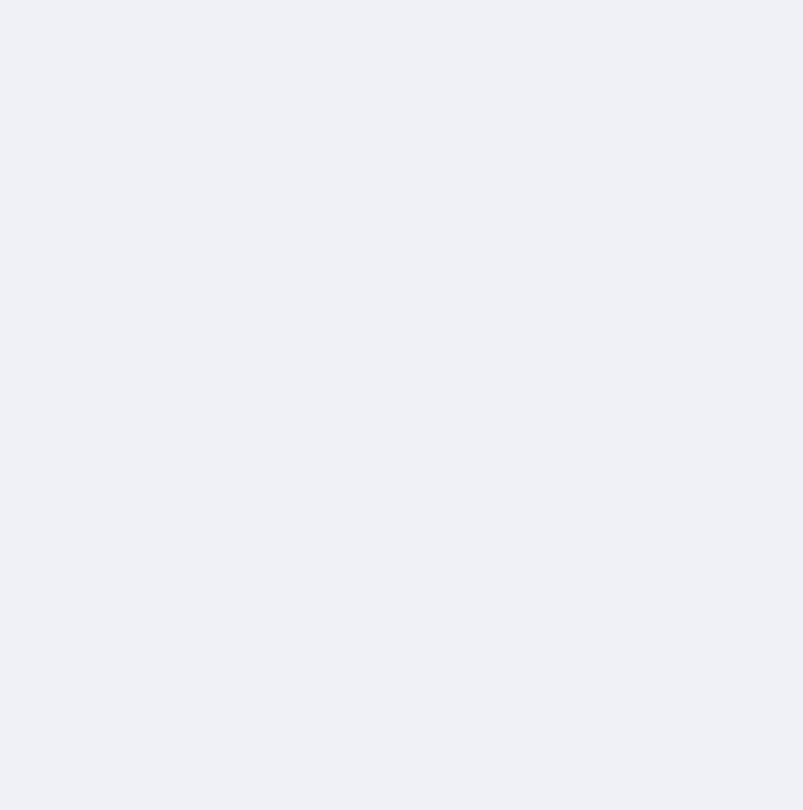
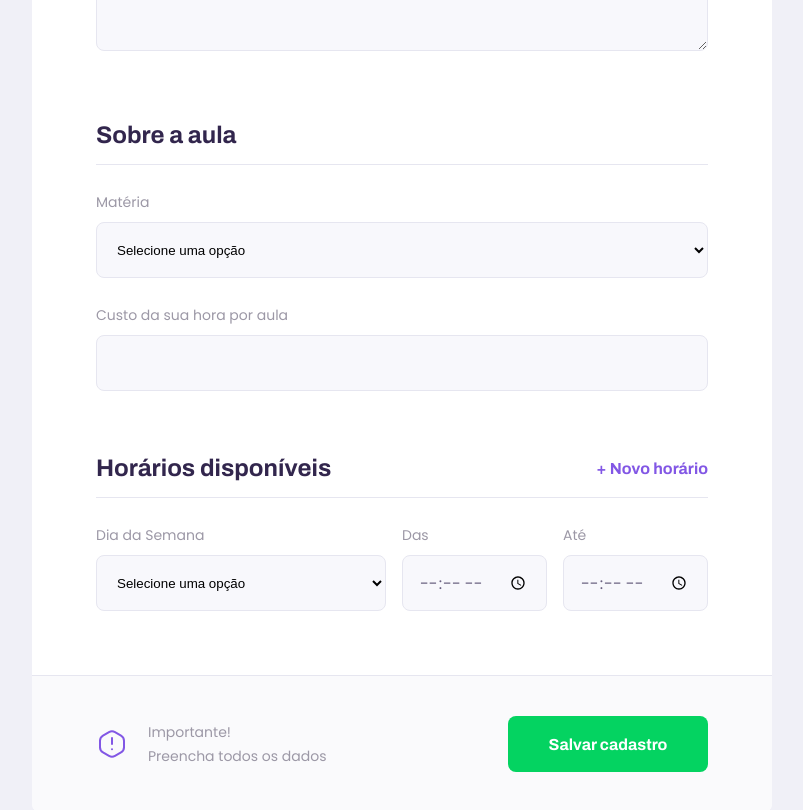
Before and after one commit to RodrigoNovais/rocketseat-nlw-2, a React (Create React App) app in the folder web/: page /give-classes in a window 1280 px wide. Shown: the part 900-1710 px from the top of the page, without its empty margins (238-1041 px from the left). Before the commit the page ends 800 px from the top, so only its background shows below. Built offline with nearby package versions, Linux system fonts and the light colour scheme.

Commit message:
web: Teacher Form Page

```diff
--- a/web/src/pages/TeacherForm/index.tsx
+++ b/web/src/pages/TeacherForm/index.tsx
@@ -1,11 +1,83 @@
 import React from 'react'
+
+import PageHeader from '../../components/PageHeader';
+import Input from '../../components/Input';
+import TextArea from '../../components/TextArea';
+import Select from '../../components/Select';
+
+import warningIcon from '../../assets/images/icons/warning.svg'
 
 import './styles.css';
 
 const TeacherForm: React.FC = () => {
     return (
-        <div>
+        <div id="page-teacher-form" className="container">
+            <PageHeader
+                title="Que incrível que você quer dar aulas."
+                description="O primeiro passo é preencher esse formulário de inscrição."/>
 
+            <main>
+                <fieldset>
+                    <legend>Seus dados</legend>
+
+                    <Input name="name" label="Nome Completo" />
+                    <Input name="avatar" label="Avatar" />
+                    <Input name="whatsApp" label="WhatsApp" />
+
+                    <TextArea name="bio" label="Biografia" />
+                </fieldset>
+
+                <fieldset>
+                    <legend>Sobre a aula</legend>
+
+                    <Select name="subject" label="Matéria" options={[
+                        { value: 'Artes', label: 'Artes' },
+                        { value: 'Biologia', label: 'Biologia' },
+                        { value: 'Ciências', label: 'Ciências' },
+                        { value: 'Educação Física', label: 'Educação Física' },
+                        { value: 'Geografia', label: 'Geografia' },
+                        { value: 'Historia', label: 'Historia' },
+                        { value: 'Matemática', label: 'Matemática' },
+                        { value: 'Português', label: 'Português' },
+                        { value: 'Química', label: 'Química' },
+                    ]} />
+
+                    <Input name="cost" label="Custo da sua hora por aula" />
+                </fieldset>
+
+                <fieldset>
+                    <legend>
+                        Horários disponíveis
+                        <button type="button">+ Novo horário</button>
+                    </legend>
+
+                    <div className="schedule-item">
+                            <Select name="week-day" label="Dia da Semana"  options={[
+                                { value: '0', label: 'Domingo' },
+                                { value: '1', label: 'Segunda-Feira' },
+                                { value: '2', label: 'Terça-Feira' },
+                                { value: '3', label: 'Quarta-Feira' },
+                                { value: '4', label: 'Quinta-Feira' },
+                                { value: '5', label: 'Sexta-Feira' },
+                                { value: '6', label: 'Sábado' },
+                            ]} />
+
+                            <Input type="time" name="from" label="Das" />
+
+                            <Input type="time" name="to" label="Até" />
+                        </div>
+                </fieldset>
+
+                <footer>
+                    <p>
+                        <img src={warningIcon} alt="Aviso Importante"/>
+                        Importante! <br />
+                        Preencha todos os dados
+                    </p>
+
+                    <button type="button">Salvar cadastro</button>
+                </footer>
+            </main>
         </div>
     );
 };
--- a/web/src/pages/TeacherForm/styles.css
+++ b/web/src/pages/TeacherForm/styles.css
@@ -0,0 +1,146 @@
+#page-teacher-form {
+    width: 100vw;
+    height: 100vh;
+}
+
+#page-teacher-form .page-header .header-content {
+    margin-bottom: 6.4rem;
+}
+
+#page-teacher-form main {
+    background: var(--color-box-base);
+    width: 100%;
+    max-width: 74rem;
+
+    margin: -3.2rem  auto 3.2rem;
+
+    border-radius: 0.8rem;
+    padding-top: 6.4rem;
+    overflow: hidden;
+}
+
+#page-teacher-form main fieldset {
+    border: 0;
+    padding: 0 2.4rem;
+}
+
+#page-teacher-form main fieldset + fieldset {
+    margin-top: 6.4rem;
+}
+
+#page-teacher-form main fieldset legend {
+    font: 700 2.4rem Archivo;
+    color: var(--color-text-title);
+    margin-bottom: 2.4rem;
+    display: flex;
+    flex-direction: row;
+    align-items: center;
+    justify-content: space-between;
+    width: 100%;
+    padding-bottom: 1.6rem;
+    border-bottom: 1px solid var(--color-line-in-white);
+}
+
+#page-teacher-form main fieldset legend button {
+    background: none;
+    border: 0;
+    justify-content: flex-end;
+    color: var(--color-primary);
+    font: 700 1.6rem Archivo;
+    cursor: pointer;
+    transition: color 0.2s;
+}
+
+#page-teacher-form main fieldset legend button:hover {
+    color: var(--color-primary-dark);
+}
+
+#page-teacher-form main fieldset .input-block + .textarea-block,
+#page-teacher-form main fieldset .select-block + .input-block {
+    margin-top: 2.4rem;
+}
+
+#page-teacher-form main label {
+    color: var(--color-text-complement);
+}
+
+#page-teacher-form main footer {
+    padding: 4rem 2.4rem;
+    background: var(--color-box-footer);
+    border-top: 1px solid var(--color-line-in-white);
+    margin-top: 6.4rem;
+}
+
+#page-teacher-form main footer p {
+    display: flex;
+    align-items: center;
+    justify-content: center;
+    font-size: 1.4rem;
+    line-height: 2.4rem;
+    color: var(--color-text-complement);
+}
+
+#page-teacher-form main footer p img {
+    margin-right: 2rem;
+}
+
+#page-teacher-form main footer button {
+    width: 100%;
+    height: 5.6rem;
+    background: var(--color-secondary);
+    color: var(--color-button-text);
+    border: 0;
+    border-radius: 0.8rem;
+    cursor: pointer;
+    font: 700 1.6rem Archivo;
+    display: flex;
+    align-items: center;
+    justify-content: center;
+    text-decoration: none;
+    transition: background-color 0.2s;
+    margin-top: 3.2rem;
+}
+
+#page-teacher-form main footer button:hover {
+    background: var(--color-secondary-dark);
+}
+
+@media (min-width: 700px) {
+    #page-teacher-form {
+        max-width: 100vw;
+    }
+
+    #page-teacher-form .page-header .header-content {
+        margin-bottom: 0;
+    }
+
+    #page-teacher-form main fieldset {
+        padding: 0 6.4rem;
+    }
+
+    #page-teacher-form main .schedule-item {
+        display: grid;
+        grid-template-columns: 2fr 1fr 1fr;
+        column-gap: 1.6rem;
+    }
+
+    #page-teacher-form main .schedule-item .input-block {
+        margin-top: 0 !important;
+    }
+
+    #page-teacher-form main footer {
+        padding: 4rem 6.4rem;
+        display: flex;
+        align-items: center;
+        justify-content: space-between;
+    }
+
+    #page-teacher-form main footer p {
+        justify-content: space-between;
+    }
+
+    #page-teacher-form main footer button {
+        width: 20rem;
+        margin-top: 0;
+    }
+}
```
